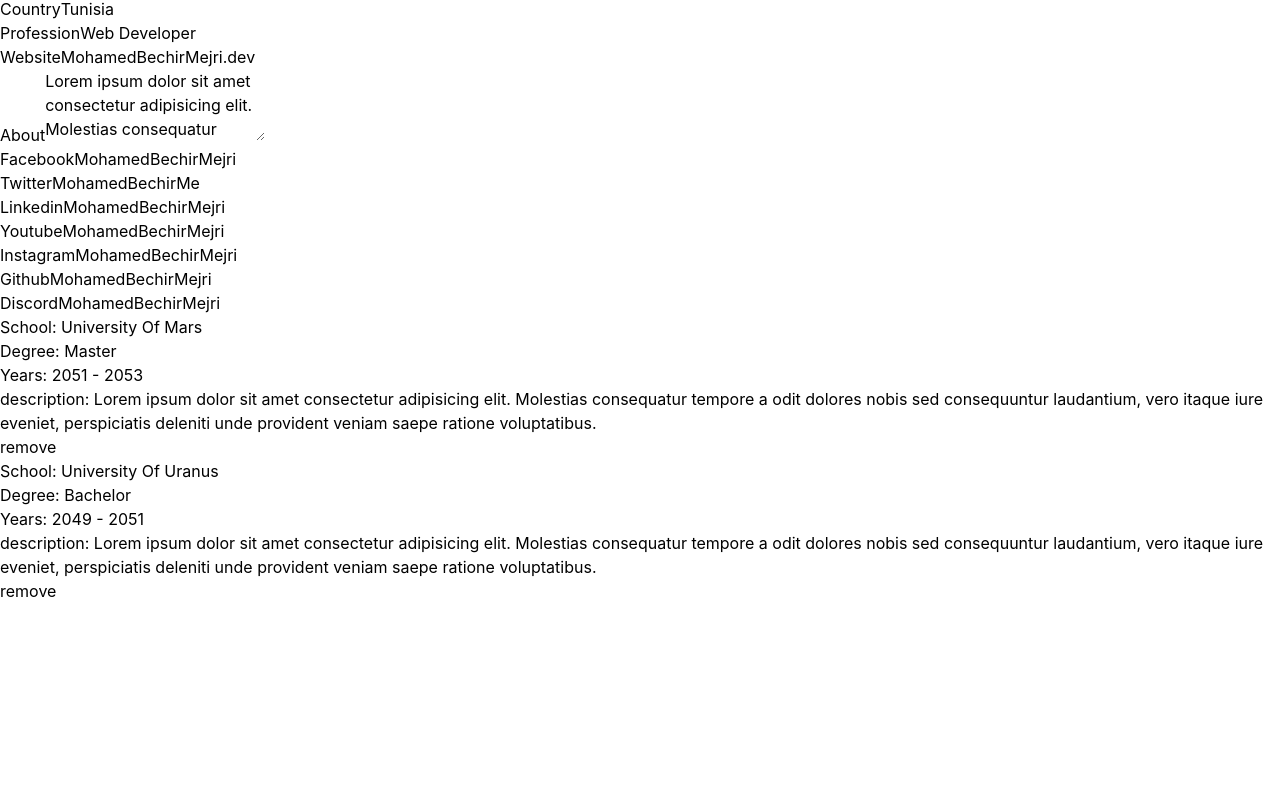
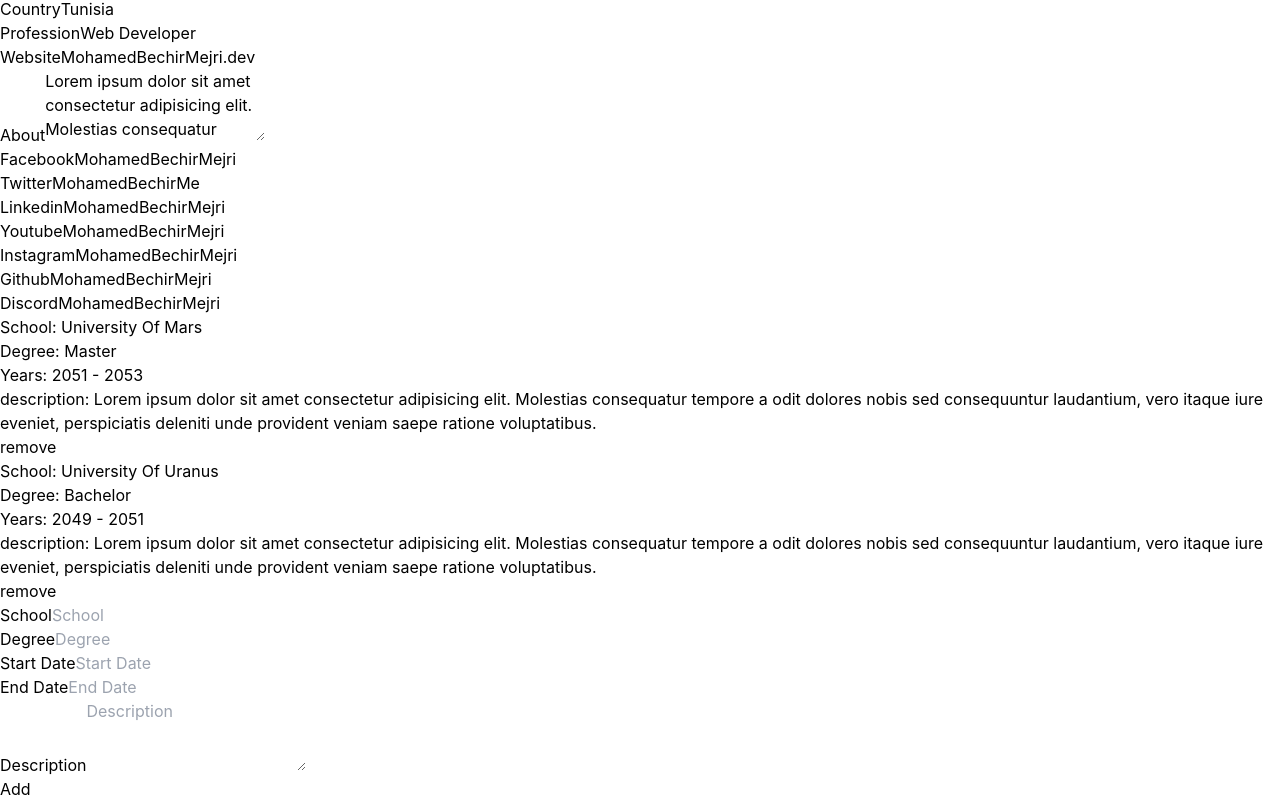
Before and after one commit to MohamedBechirMejri/cv-app-theodinproject, a React (Create React App) app: page / in a window 1280 px wide. Shown: the part 195-996 px from the top of the page. Before the commit the page ends 800 px from the top, so only its background shows below. Built offline with nearby package versions, Linux system fonts and the light colour scheme.

Commit message:
add education form

```diff
--- a/src/Components/Edit/Edit.tsx
+++ b/src/Components/Edit/Edit.tsx
@@ -88,7 +88,9 @@ const Edit = ({
     });
   };
 
-  const handleEducationSubmit = (e: React.FormEvent<HTMLFormElement>) => {
+  const handleEducationSubmit = (
+    e: React.MouseEvent<HTMLButtonElement, MouseEvent>
+  ) => {
     e.preventDefault();
     setEducation([
       ...education,
@@ -405,16 +407,72 @@ const Edit = ({
                 Years: {edu.startDate} - {edu.endDate}
               </h3>
               <p>description: {edu.description}</p>
-              <button
-                className=""
-                onClick={e => removeEducation(e, i)}
-              >
+              <button className="" onClick={e => removeEducation(e, i)}>
                 remove
               </button>
             </div>
           );
         })}
-
+        <div>
+          <div className="">
+            <label htmlFor="school">School</label>
+            <input
+              type="text"
+              className=""
+              id="school"
+              placeholder="School"
+              value={school}
+              onChange={e => setSchool(e.target.value)}
+            />
+          </div>
+          <div className="">
+            <label htmlFor="degree">Degree</label>
+            <input
+              type="text"
+              className=""
+              id="degree"
+              placeholder="Degree"
+              value={degree}
+              onChange={e => setDegree(e.target.value)}
+            />
+          </div>
+          <div className="">
+            <label htmlFor="startDate">Start Date</label>
+            <input
+              type="number"
+              className=""
+              id="startDate"
+              placeholder="Start Date"
+              value={startDateEdu}
+              onChange={e => setStartDateEdu(e.target.value)}
+            />
+          </div>
+          <div className="">
+            <label htmlFor="endDate">End Date</label>
+            <input
+              type="number"
+              className=""
+              id="endDate"
+              placeholder="End Date"
+              value={endDateEdu}
+              onChange={e => setEndDateEdu(e.target.value)}
+            />
+          </div>
+          <div className="">
+            <label htmlFor="descriptionEdu">Description</label>
+            <textarea
+              className=""
+              id="descriptionEdu"
+              rows={3}
+              placeholder="Description"
+              value={descriptionEdu}
+              onChange={e => setDescriptionEdu(e.target.value)}
+            />
+          </div>
+          <button className="" onClick={e => handleEducationSubmit(e)}>
+            Add
+          </button>
+        </div>
       </div>
     </form>
   );
```
